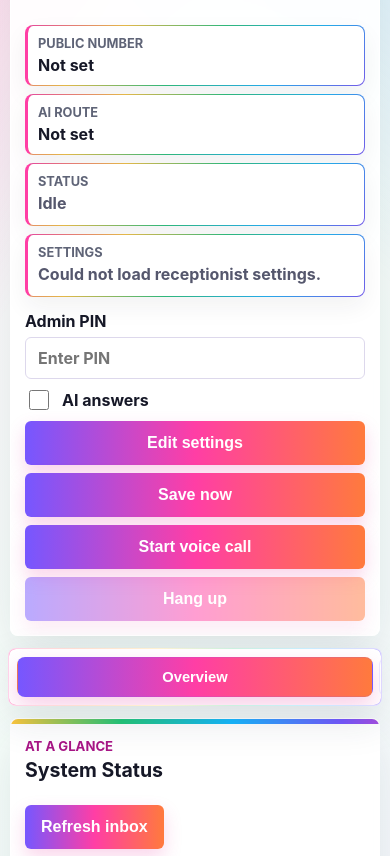
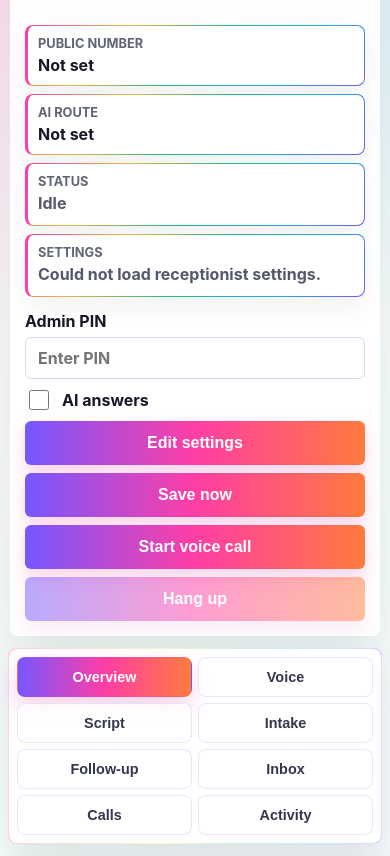
Before and after one commit to snozone94/google-voice-ai-receptionist, a website: page web/index.html in a window 390 px wide. Shown: the part 171-1027 px from the top of the page. Drawn offline with Linux system fonts and the light colour scheme; no server answers.

Commit message:
Fix mobile admin tab layout

```diff
--- a/web/styles.css
+++ b/web/styles.css
@@ -838,12 +838,18 @@ li.missing {
     margin-inline: -2px;
     padding: 8px;
     gap: 6px;
+    display: grid;
+    grid-template-columns: repeat(4, minmax(0, 1fr));
+    overflow-x: visible;
   }
 
   .tab-button {
+    width: auto;
+    min-width: 0;
     min-height: 40px;
-    padding: 0 12px;
-    font-size: 0.92rem;
+    padding: 0 8px;
+    font-size: 0.82rem;
+    white-space: nowrap;
   }
 
   .top-actions {
@@ -901,6 +907,10 @@ li.missing {
   button {
     width: 100%;
     margin-right: 0;
+  }
+
+  .tabbar .tab-button {
+    width: auto;
   }
 
   .conversation-list {
@@ -968,6 +978,14 @@ li.missing {
     width: 100%;
   }
 
+  .tabbar {
+    grid-template-columns: repeat(2, minmax(0, 1fr));
+  }
+
+  .tab-button {
+    font-size: 0.9rem;
+  }
+
   .inbox-shell,
   .call-log-shell {
     min-height: 0;
```
